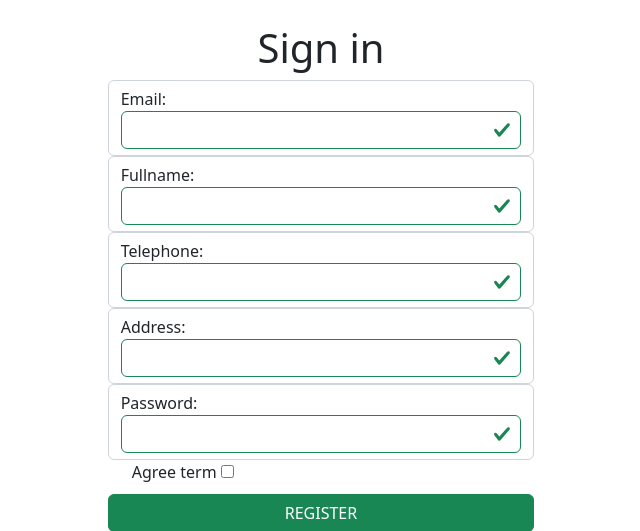
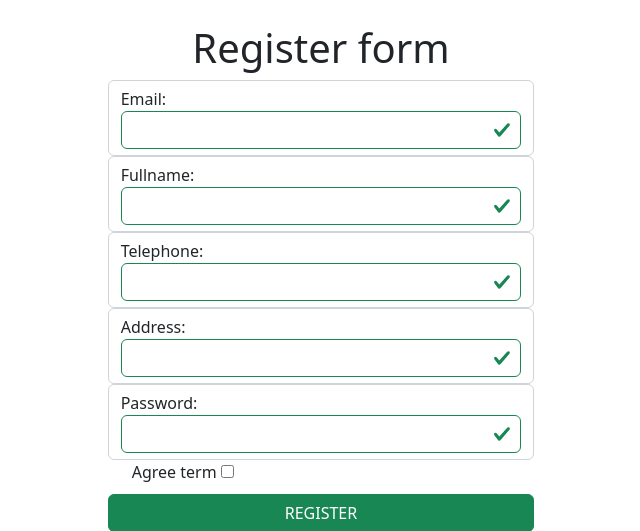
Before and after one commit to Nguyentungmuzan/WEBG301_Final, a Symfony app: template templates/registration/register.html.twig in a window 1280 px wide. Shown: the part 73-604 px from the top of the page, without its empty margins (319-959 px from the left). Run offline with Twig, Linux system fonts and the light colour scheme; the template is opened without the code that fills it, so the values that code supplies are empty; form fields are guessed from the names that the template uses; some libraries are stand-ins or nearby versions.

Commit message:
register forntend

```diff
--- a/templates/registration/register.html.twig
+++ b/templates/registration/register.html.twig
@@ -5,7 +5,7 @@
 
 {% block body %}
 	<div class="login col-md-4 mx-auto">
-		<h1 class="text-center">Sign in</h1>
+		<h1 class="text-center">Register form</h1>
 		<form class="needs-validation">
 			{{ form_start(registrationForm) }}
 			<div class="form-group was-validated form-control">
```
